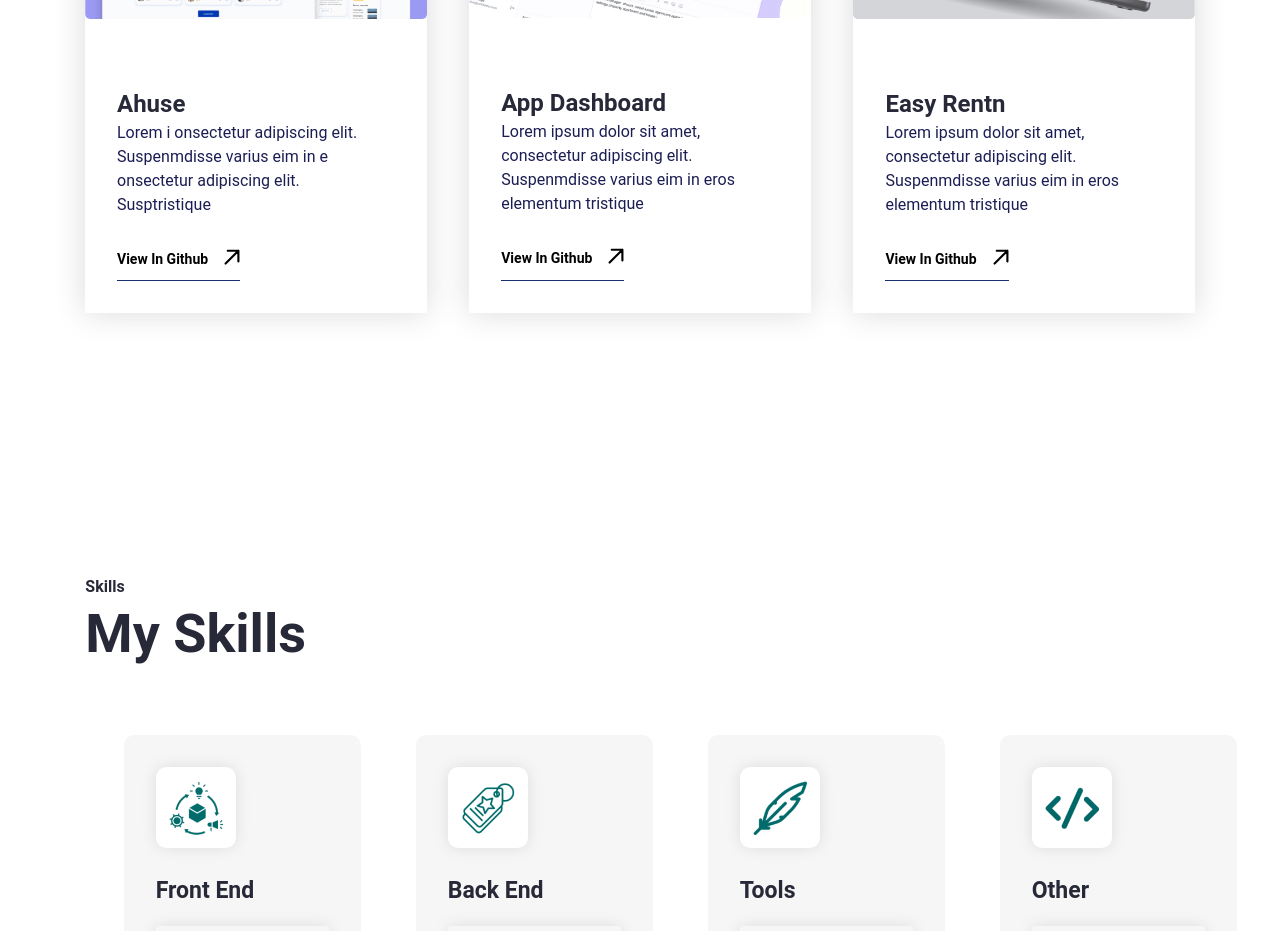
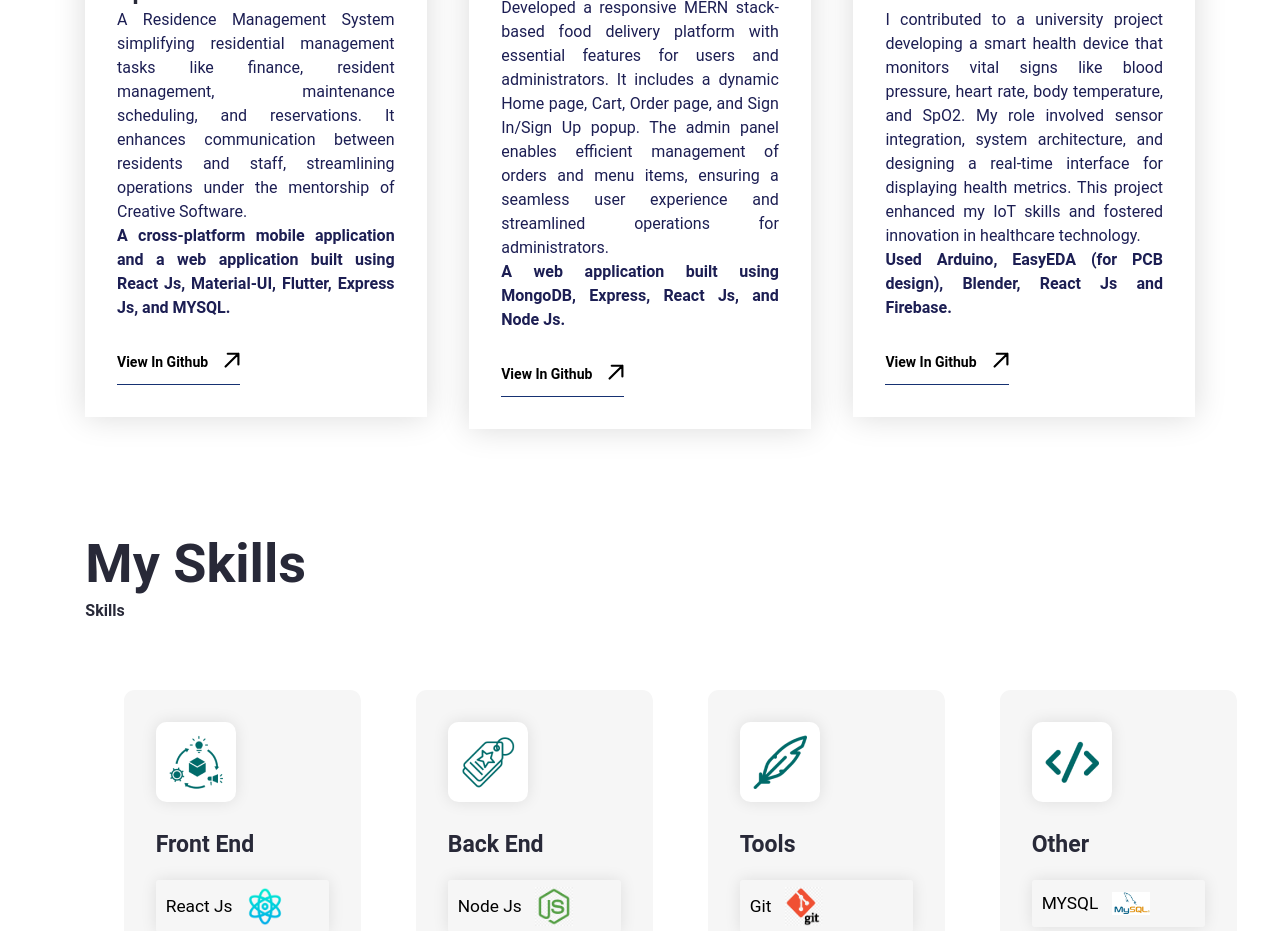
Before and after one commit to NIMESH939/my-portfolio, a React (Create React App) app: page / in a window 1280 px wide. Shown: the part 1280-2211 px from the top of the page. Built offline with nearby package versions, Linux system fonts and the light colour scheme.

Commit message:
Project details

```diff
--- a/src/App.css
+++ b/src/App.css
@@ -311,7 +311,7 @@ h3{
 
 .SkillsSection {
     display: flex;
-    padding: 149.33px 85.33px;
+    padding: 50.33px 85.33px;
     flex-direction: column;
     justify-content: center;
     align-items: flex-start;
@@ -343,9 +343,6 @@ h3{
     min-width: 12vw;
     max-height: 4vh;
 }
-.item-content img{
-  width: 3vw;
-}
 
 .SkillsSectionCard {
     display: flex;
@@ -366,6 +363,20 @@ h3{
 
 .SkillsSectionCard:hover .SkillsSectionDescription {
     color: var(--darkblue);
+}
+
+.item-content{
+    transition: 0.4s;
+    cursor: pointer;
+}
+
+.item-content img{
+  width: 3vw;
+}
+
+.item-content:hover{
+    transform: scale(1.03);
+    box-shadow: 1px 1px #0000002a;
 }
 
 .SkillsSectionImg {
@@ -425,10 +436,10 @@ h3{
 
 .ProjectsSection {
     display: flex;
-    padding: 112px 85px;
+    padding: 50px 85px;
     flex-direction: column;
     align-items: flex-start;
-    gap:80px
+    gap:50px;
 }
 
 .ProjectsContainerBox {
@@ -463,17 +474,27 @@ h3{
     width: 100%;
 }
 
+.ProjectContent p{
+ text-align: justify;
+}
+
 .ProjectsSectionCard {
     display: flex;
     flex-direction: column;
     align-items: flex-start;
-    gap: 32px;
+    gap: 0px;
     flex: 1 0 0;
     background: #ffffff;
     box-shadow: 0 0 32px 0 rgba(0, 0, 0, 0.15);
     cursor: pointer;
     border-top-left-radius: 12px;
     border-top-right-radius: 12px;
+    transition: 0.3s;
+}
+
+.ProjectsSectionCard:hover{
+  transform: scale(1.03);
+
 }
 
 .ProjectsSectionCardContent {
--- a/src/DataFile/index.json
+++ b/src/DataFile/index.json
@@ -54,22 +54,25 @@
         {
             "id": "1",
             "src": "./img/placeholder-image.png",
-            "title": "Ahuse",
-            "description": "Lorem i onsectetur adipiscing elit. Suspenmdisse varius eim in e onsectetur adipiscing elit. Susptristique",
+            "title": "ApartFlow",
+            "description1": "A Residence Management System simplifying residential management tasks like finance, resident management, maintenance scheduling, and reservations. It enhances communication between residents and staff, streamlining operations under the mentorship of Creative Software.",
+            "description2":"A cross-platform mobile application and a web application built using   React Js, Material-UI, Flutter, Express Js, and MYSQL.",
             "link": "View In Github"
           },
           {
             "id": "2",
             "src": "./img/placeholder-image-1.png",
-            "title": "App Dashboard",
-            "description": "Lorem ipsum dolor sit amet, consectetur adipiscing elit. Suspenmdisse varius eim in eros elementum tristique",
+            "title": "Food Delivery Web App",
+            "description1": "Developed a responsive MERN stack-based food delivery platform with essential features for users and administrators. It includes a dynamic Home page, Cart, Order page, and Sign In/Sign Up popup. The admin panel enables efficient management of orders and menu items, ensuring a seamless user experience and streamlined operations for administrators.",
+            "description2":"A web application built using MongoDB, Express, React Js, and Node Js.",
             "link": "View In Github"
           },
           {
             "id": "3",
             "src": "./img/placeholder-image-2.png",
-            "title": "Easy Rentn",
-            "description": "Lorem ipsum dolor sit amet, consectetur adipiscing elit. Suspenmdisse varius eim in eros elementum tristique",
+            "title": "Vita Care Health Monitor",
+            "description1": "I contributed to a university project developing a smart health device that monitors vital signs like blood pressure, heart rate, body temperature, and SpO2. My role involved sensor integration, system architecture, and designing a real-time interface for displaying health metrics. This project enhanced my IoT skills and fostered innovation in healthcare technology.",
+            "description2":"Used Arduino, EasyEDA (for PCB design), Blender, React Js and Firebase.",
             "link": "View In Github"
           }
     ]
--- a/src/Pages/HomePage/Projects.jsx
+++ b/src/Pages/HomePage/Projects.jsx
@@ -8,8 +8,8 @@ function Projects() {
       <section className="ProjectsSection" id="MyProjects">
         <div className="ProjectsContainerBox">
           <div className="ProjectsContainer">
+            <h2 className="SectionHeading">Projects</h2>
             <p className="SubTitle">Recent Projects</p>
-            <h2 className="SectionHeading">Projects</h2>
           </div>
           <div>
             {" "}
@@ -23,9 +23,12 @@ function Projects() {
                 <img src={item.src} alt="Placeholder" />
               </div>
               <div className="ProjectsSectionCardContent">
-                <div>
+                <div className="ProjectContent">
                   <h3 className="ProjectsSectionTitle">{item.title}</h3>
-                  <p className="text-md">{item.description}</p>
+                  <p className="text-md">{item.description1}</p>
+                  <p className="text-md">
+                    <b>{item.description2}</b>
+                  </p>
                 </div>
                 <p className="text-sm ProjectsLink">
                   {item.link}
--- a/src/Pages/HomePage/Skills.jsx
+++ b/src/Pages/HomePage/Skills.jsx
@@ -6,8 +6,8 @@ function Skills() {
     <div className="SkillsPageContainer">
       <section className="SkillsSection" id="Skills">
         <div className="PortfolioContainer">
+          <h2 className="SkillsSectionHeading">My Skills</h2>
           <p className="SubTitle">Skills</p>
-          <h2 className="SkillsSectionHeading">My Skills</h2>
         </div>
         <div className="SkillsSectionContainer">
           {data?.skills?.map((item, index) => (
```
